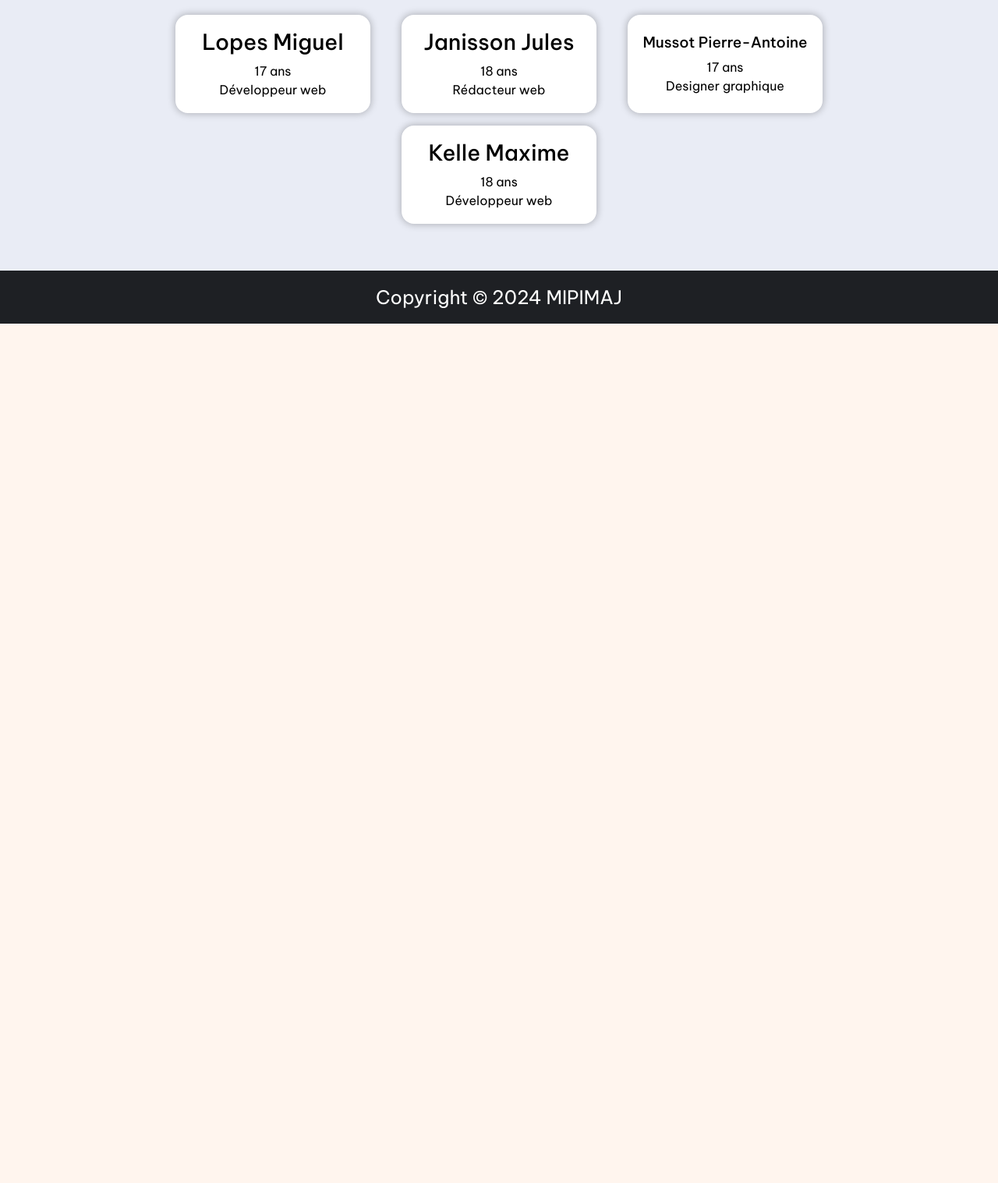
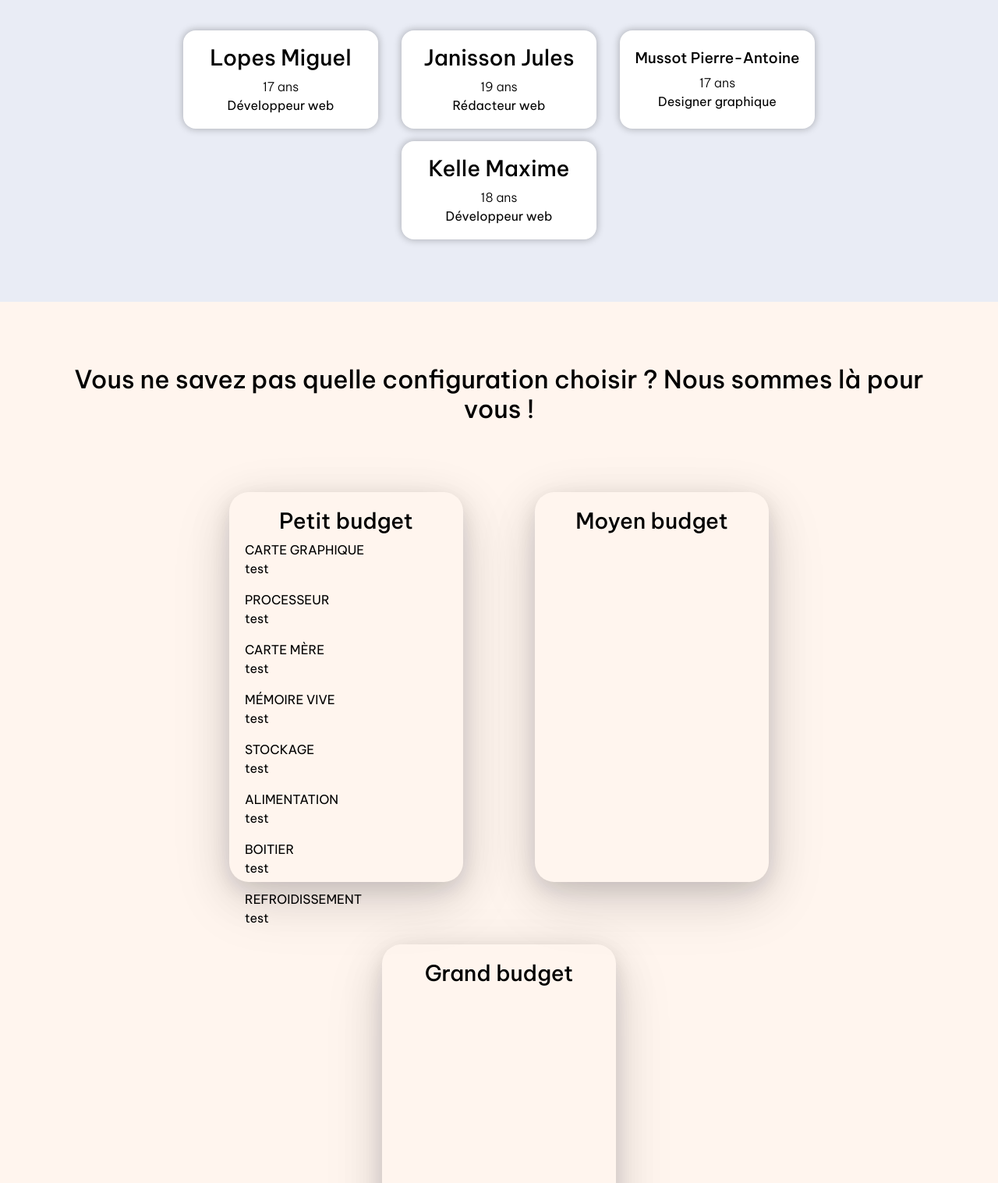
Before and after one commit to mipimaj/main, a plain HTML site: page index.html in a window 1280 px wide. Shown: the part 1283-2800 px from the top of the page at 78% size. Before the commit the page ends 1698 px from the top, so only its background shows below. Drawn offline with nearby package versions, Linux system fonts and the light colour scheme.

Commit message:
Add files via upload

```diff
--- a/css/style.css
+++ b/css/style.css
@@ -96,8 +96,10 @@ header{
 .flex-box-presentation-droit-haut{
    width: 50%;
    flex: 1 0 50%;
-   max-height: 50%;
    /* background-color: green; */
+}
+.flex-box-presentation-droit-haut div{
+   max-height: 320px;
 }
 
 .flex-box-presentation-droit-bas{
@@ -131,7 +133,7 @@ header{
    width: 100%;
    height: max-content;
    background-color: #e9ecf5;
-   padding: 60px;
+   padding: 80px;
    /* background-color: red; */
    margin-top: 20px;
 }
@@ -143,7 +145,7 @@ footer{
 
 .card-blur{
    background-color: rgba(255, 255, 255, 0.45);
-   box-shadow: 0 0 10px 1px rgba(0, 0, 0, 0.25);
+   box-shadow: rgba(17, 17, 26, 0.1) 0px 8px 24px, rgba(17, 17, 26, 0.1) 0px 16px 56px, rgba(17, 17, 26, 0.1) 0px 24px 80px;
 
    backdrop-filter: blur(15px);
 }
@@ -173,6 +175,51 @@ footer{
 .text-vw-4{
    font-size: 4vw;
 }
+
+/* Configuration pc */
+
+.box-config-pc{
+   display: flex;
+   flex-direction: column;
+   align-items: center;
+   width: 100%;
+   padding: 80px;
+}
+
+.presentation-config-pc{
+   min-width: 50%;
+   width: 70%;
+   display: flex;
+   flex-wrap: wrap;
+   justify-content: space-around;
+}
+
+.box-config{
+   min-width: 300px;
+   min-height: 500px;
+   max-width: 300px;
+   max-height: 500px;
+   border-radius: 25px;
+   margin-top: 80px;
+   box-shadow: rgba(17, 17, 26, 0.1) 0px 8px 24px, rgba(17, 17, 26, 0.1) 0px 16px 56px, rgba(17, 17, 26, 0.1) 0px 24px 80px;
+   display: flex;
+   flex-direction: column;
+   padding: 20px;
+}
+
+.config-petite{
+
+}
+
+.config-moyenne{
+
+}
+
+.config-grande{
+
+}
+
+/* Fin configuration pc */
 
 @media screen and (max-width: 1200px) {
    .title{
--- a/index.html
+++ b/index.html
@@ -5,7 +5,7 @@
    <meta charset="UTF-8">
    <meta name="viewport" content="width=device-width, initial-scale=1.0">
    <link rel="stylesheet" href="css/style.css">
-   <title>Faire un pc pour...</title>
+   <title>Monter un pc pour...</title>
 </head>
 <body>
    <!-- haut de page -->
@@ -15,9 +15,9 @@
       </div>
    </header>
 
-   <div class="wave-container"><h1 class="title">Faire un Pc pour les ....</h1></div>
+   <div class="wave-container"><h1 class="title">Monter un Pc pour les ....</h1></div>
 
-   <!-- corps de la page -->
+   <!-- Section presentation du site -->
 
    <div class="flex-box-presentation">
 
@@ -28,45 +28,85 @@
          </div>
       </div>
 
+      <!-- Section apprendre a monter son pc -->
 
       <div class="flex-box-presentation-droit-haut center">
          <div class="card-blur rounded rounded-5 box-presentation-width">
-            <h3 class="text-center mt-4 text-vw-2">Apprenez à monter votre pc sans avoir de connaissance !</h3>
+            <h3 class="text-center mt-4">Apprenez à monter votre pc sans avoir de connaissance !</h3>
          </div>
       </div>
 
+      <!-- Section je sais pas encore -->
 
-      <div class="flex-box-presentation-droit-bas center">
+      <!-- <div class="flex-box-presentation-droit-bas center">
          <div class="card-blur rounded rounded-5 box-presentation-width">
+            <h3 class="text-center mt-4"></h3>
          </div>
-      </div>
+      </div> -->
    </div>
+
+   <!-- Section qui somme nous -->
 
    <div class="box-nous centerY">
       <h2 class="mb-5">Qui somme nous ?</h2>
       <div class="h-auto center justify-content-around flex-wrap sous-box-nous">
          <div class="centerY p-3 rounded-4 mt-3 card-presentation">
             <h3>Lopes Miguel</h2>
-            <p class="mb-0">17 ans</p>
+            <p class="mb-0 fw-light">17 ans</p>
             <p class="mb-0">Développeur web</p>
          </div>
          <div class="centerY p-3 rounded-4 mt-3 card-presentation">
             <h3>Janisson Jules</h2>
-            <p class="mb-0">18 ans</p>
+            <p class="mb-0 fw-light">19 ans</p>
             <p class="mb-0">Rédacteur web</p>
          </div>
          <div class="centerY p-3 rounded-4 mt-3 card-presentation">
             <h2 style="font-size: 19px;">Mussot Pierre-Antoine</h2>
-            <p class="mb-0">17 ans</p>
+            <p class="mb-0 fw-light">17 ans</p>
             <p class="mb-0">Designer graphique</p>
          </div>
          <div class="centerY p-3 rounded-4 mt-3 card-presentation">
             <h3>Kelle Maxime</h2>
-            <p class="mb-0">18 ans</p>
+            <p class="mb-0 fw-light">18 ans</p>
             <p class="mb-0">Développeur web</p>
          </div>
       </div>
    </div>
+
+   <!-- Section configuration pc -->
+
+   <div class="box-config-pc">
+      <h2 class="text-center">Vous ne savez pas quelle configuration choisir ? Nous sommes là pour vous !</h2>
+      <div class="presentation-config-pc">
+         <div class="config-petite box-config">
+            <h3 class="text-center">Petit budget</h3>
+            <p class="mb-0">CARTE GRAPHIQUE</p>
+            <p>test</p>
+            <p class="mb-0">PROCESSEUR</p>
+            <p>test</p>
+            <p class="mb-0">CARTE MÈRE</p>
+            <p>test</p>
+            <p class="mb-0">MÉMOIRE VIVE</p>
+            <p>test</p>
+            <p class="mb-0">STOCKAGE</p>
+            <p>test</p>
+            <p class="mb-0">ALIMENTATION</p>
+            <p>test</p>
+            <p class="mb-0">BOITIER</p>
+            <p>test</p>
+            <p class="mb-0">REFROIDISSEMENT</p>
+            <p>test</p>
+         </div>
+         <div class="config-moyenne box-config">
+            <h3 class="text-center">Moyen budget</h3>
+         </div>
+         <div class="config-grande box-config">
+            <h3 class="text-center">Grand budget</h3>
+         </div>
+      </div>
+   </div>
+
+   <!-- Section footer -->
 
    <footer class="centerY">
       <p class="fs-4 mb-0 p-3 text-white">Copyright © 2024 MIPIMAJ</p>
```
